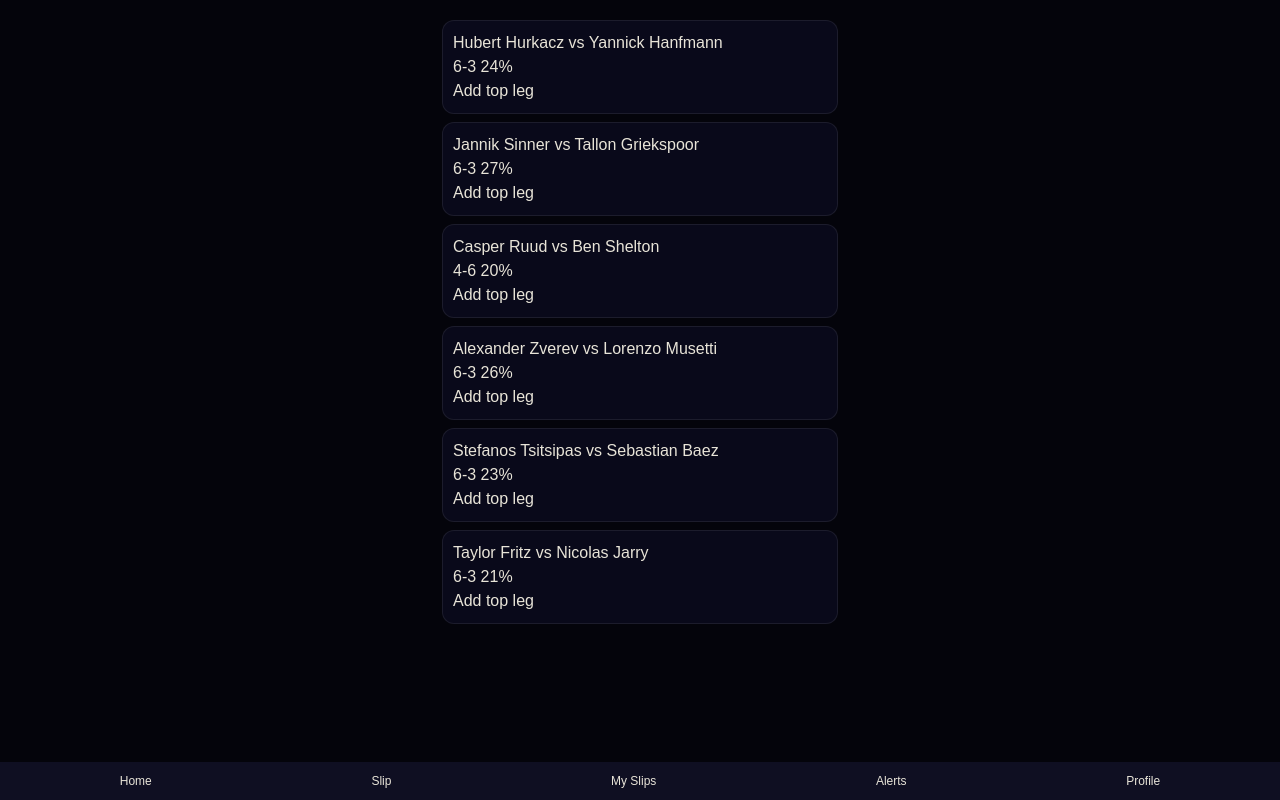
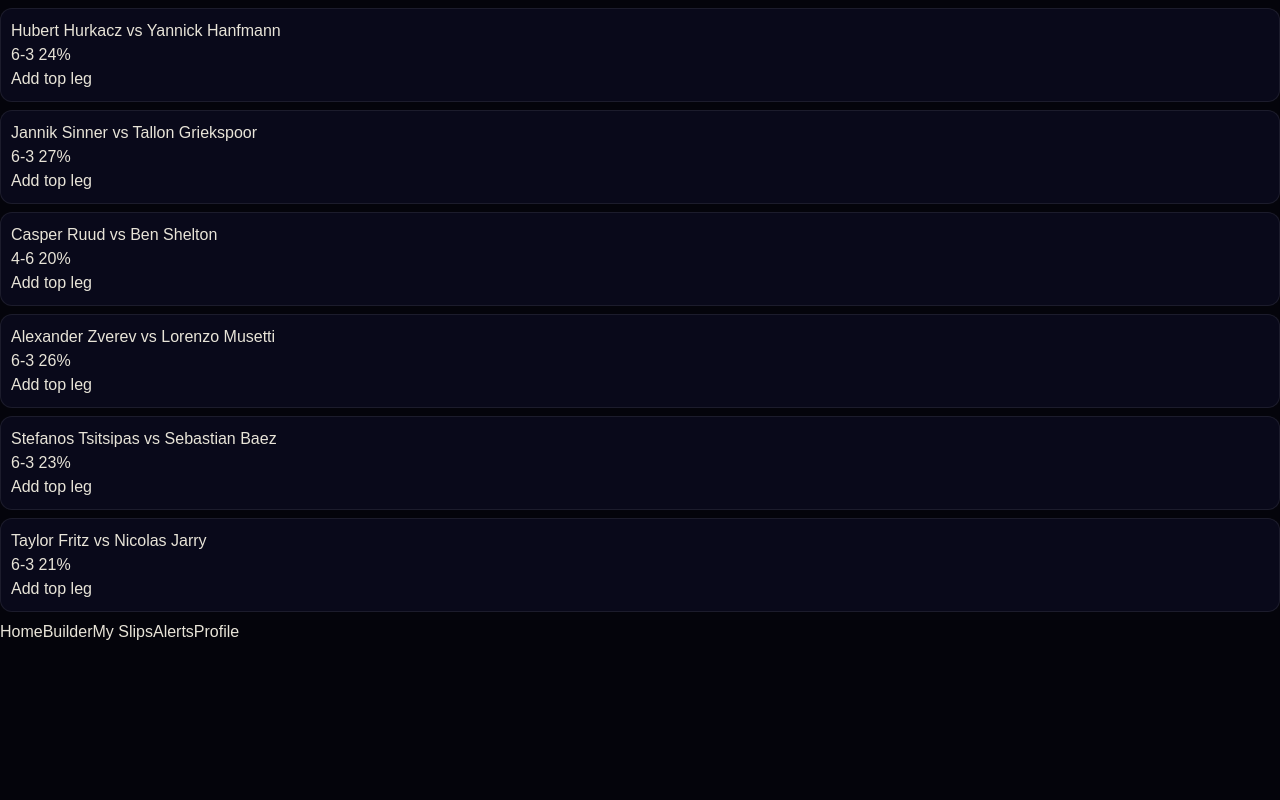
Before and after one commit to youssefalw2001/Slipiq-Mini-App, a React (Vite) app: page / in a window 1280 px wide. Built offline with nearby package versions, Linux system fonts and the light colour scheme.

Commit message:
Wire app shell to BottomNav component

```diff
--- a/src/App.tsx
+++ b/src/App.tsx
@@ -1,2 +1,20 @@
-import { NavLink, Route, Routes } from 'react-router-dom';import { Home, FirstSetLab, SlipBuilder, Placeholder } from './screens';
-export default function App(){return <div className='app'><Routes><Route path='/' element={<Home/>}/><Route path='/lab/:id' element={<FirstSetLab/>}/><Route path='/slip' element={<SlipBuilder/>}/><Route path='/myslips' element={<Placeholder title='My Slips'/>}/><Route path='/alerts' element={<Placeholder title='Alerts'/>}/><Route path='/profile' element={<Placeholder title='Profile + Premium'/>}/><Route path='/onboarding' element={<Placeholder title='Onboarding'/>}/></Routes><nav className='nav'>{[['/','Home'],['/slip','Slip'],['/myslips','My Slips'],['/alerts','Alerts'],['/profile','Profile']].map(([to,l])=><NavLink key={to} to={to} className='tab'>{l}</NavLink>)}</nav></div>}
+import { Route, Routes } from 'react-router-dom';
+import BottomNav from './components/BottomNav';
+import { FirstSetLab, Home, Placeholder, SlipBuilder } from './screens';
+
+export default function App() {
+  return (
+    <div className="app-shell">
+      <Routes>
+        <Route path="/" element={<Home />} />
+        <Route path="/lab/:id" element={<FirstSetLab />} />
+        <Route path="/slip" element={<SlipBuilder />} />
+        <Route path="/myslips" element={<Placeholder title="My Slips" />} />
+        <Route path="/alerts" element={<Placeholder title="Alerts" />} />
+        <Route path="/profile" element={<Placeholder title="Profile + Premium" />} />
+        <Route path="/onboarding" element={<Placeholder title="Onboarding" />} />
+      </Routes>
+      <BottomNav />
+    </div>
+  );
+}
```
